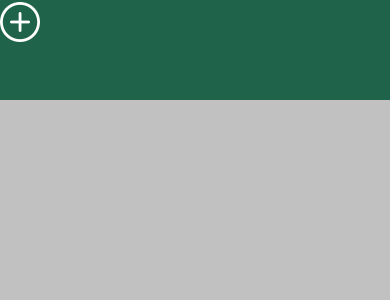
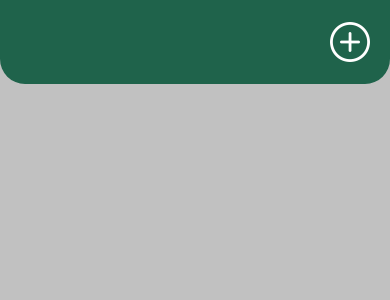
Before and after one commit to Mridu-devs/EmployeeList, a React Native app: screen / in a window 390 px wide. Shown: the top 300 px of the page. Built offline with nearby package versions, Linux system fonts and the light colour scheme.

Commit message:
header component created

```diff
--- a/app/components/Header.js
+++ b/app/components/Header.js
@@ -1,12 +1,20 @@
 import React from 'react';
-import {View, Text, StyleSheet, SafeAreaView} from 'react-native';
+import {
+  View,
+  Text,
+  StyleSheet,
+  SafeAreaView,
+  TouchableOpacity,
+} from 'react-native';
 import AntIcon from 'react-native-vector-icons/AntDesign';
 
 export default function Header() {
   return (
     <SafeAreaView>
       <View style={styles.container}>
-        <AntIcon name="pluscircleo" size={40} color={'white'} />
+        <TouchableOpacity>
+          <AntIcon name="pluscircleo" size={40} color={'white'} />
+        </TouchableOpacity>
       </View>
     </SafeAreaView>
   );
@@ -14,6 +22,11 @@ export default function Header() {
 const styles = StyleSheet.create({
   container: {
     backgroundColor: 'rgba(8, 86, 58, 0.876)',
-    height: 100,
+    width: '100%',
+    padding: 20,
+    justifyContent: 'flex-end',
+    alignItems: 'flex-end',
+    borderBottomEndRadius: 25,
+    borderBottomStartRadius: 25,
   },
 });
```
